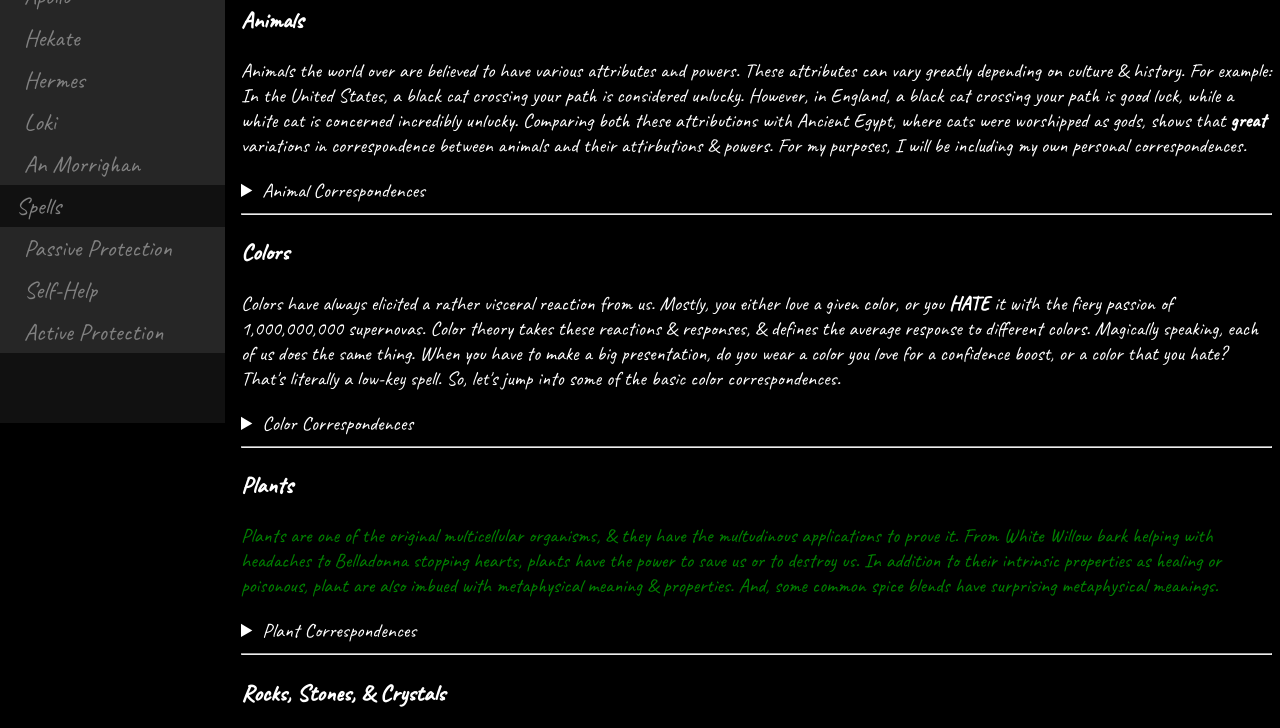
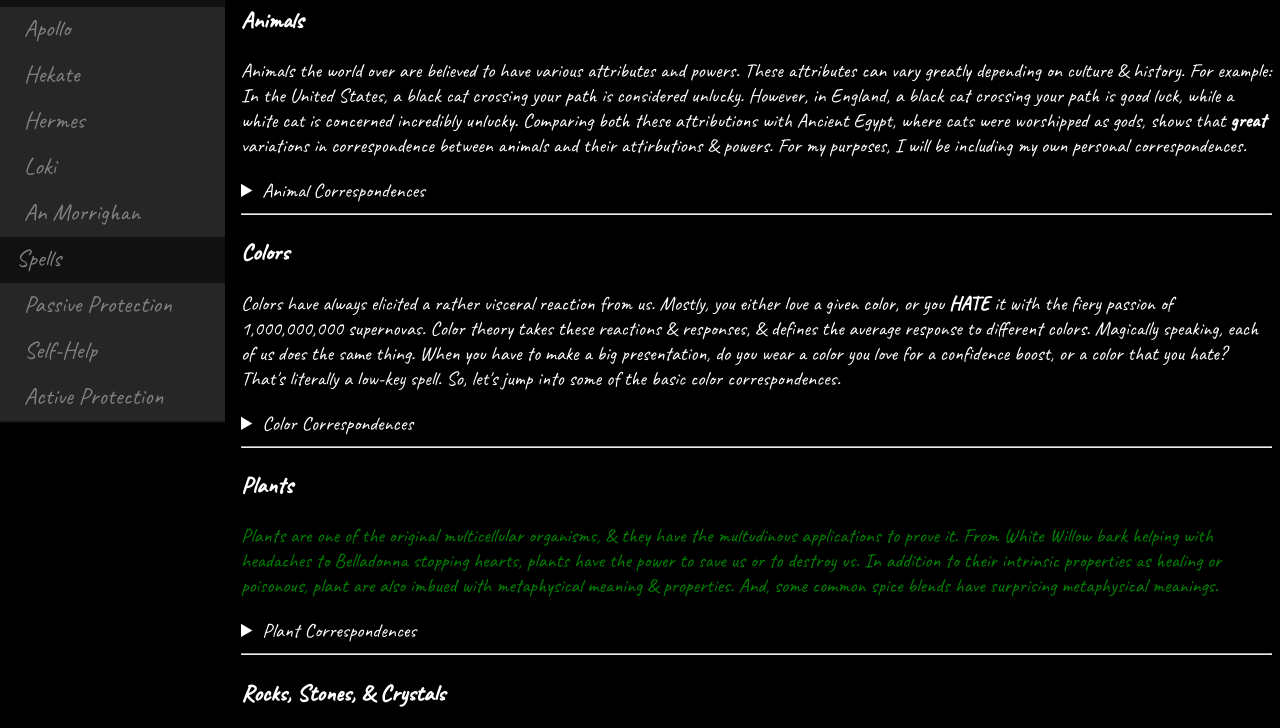
Before and after one commit to KC-LC101-June-22/js-assignment-4-html-me-something-MamaKit, a website: page index.html in a window 1280 px wide. Shown: the part 381-1109 px from the top of the page. Drawn offline with Linux system fonts and the light colour scheme.

Commit message:
Update styles.css
Adjusting padding for bottom of menu.

```diff
--- a/styles.css
+++ b/styles.css
@@ -24,7 +24,7 @@
  /* Style the sidenav links */
  .sidenav a,
  .dropdown-btn {
-   padding: 6px 8px 6px 16px;
+   padding: 6px 8px 10px 16px;
    text-decoration: none;
    font-family: Caveat;
    font-size: 24px;
```
